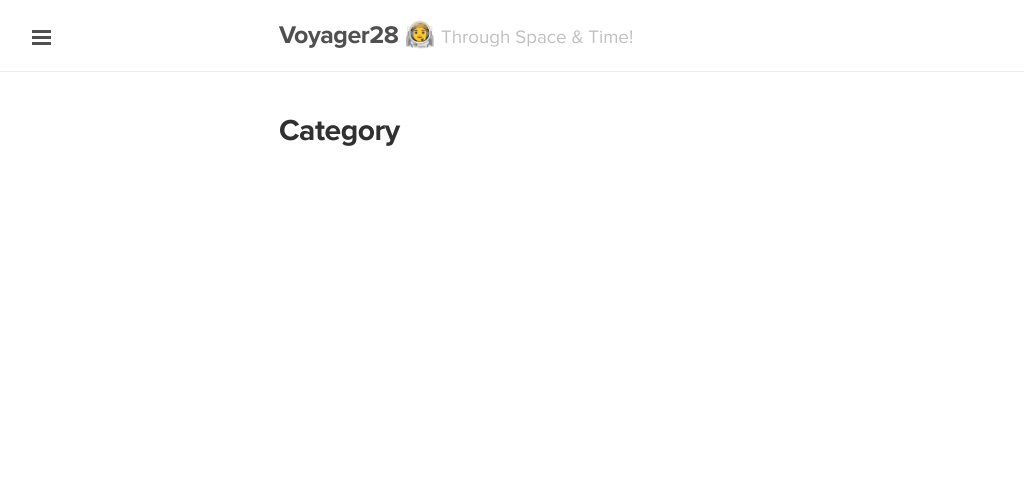
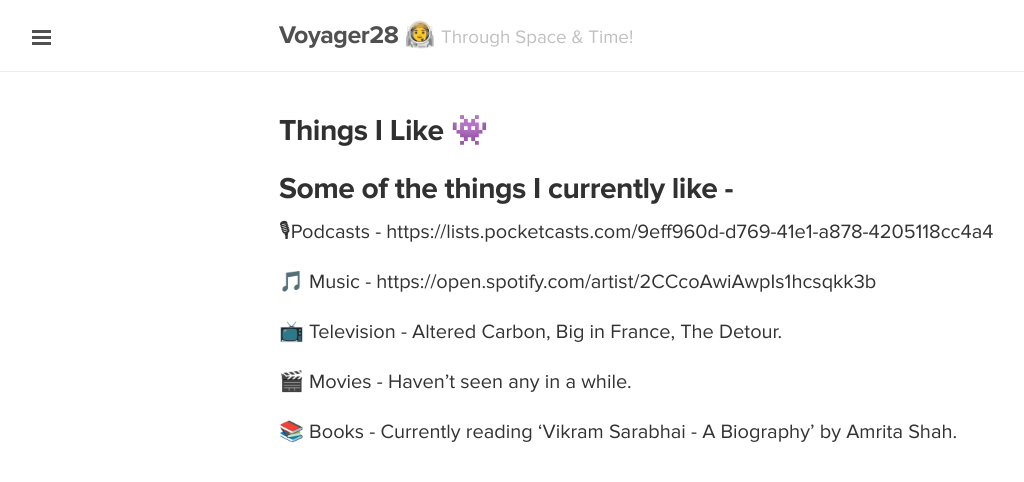
Before and after one commit to agentbigman/Agentbigman.github.io, a Jekyll site: the page built from Category.md, in a window 1280 px wide. Shown: the top 482 px of the page, without its empty margins (1-1025 px from the left). Built offline with Jekyll 4.4.1, drawn with Linux system fonts in a browser that asks for light colours.

Commit message:
Update Category.md

```diff
--- a/Category.md
+++ b/Category.md
@@ -1,6 +1,19 @@
 ---
 layout: page
-title: Category
+title: Things I Like 👾
 sitemap: true
 lastmod: 2019-09-15 00:00:00
+
 ---
+
+## Some of the things I currently like -
+
+🎙Podcasts - https://lists.pocketcasts.com/9eff960d-d769-41e1-a878-4205118cc4a4
+
+🎵 Music - https://open.spotify.com/artist/2CCcoAwiAwpIs1hcsqkk3b
+
+📺 Television - Altered Carbon, Big in France, The Detour.
+
+🎬 Movies - Haven’t seen any in a while.
+
+📚 Books - Currently reading ‘Vikram Sarabhai - A Biography’ by Amrita Shah.
```
